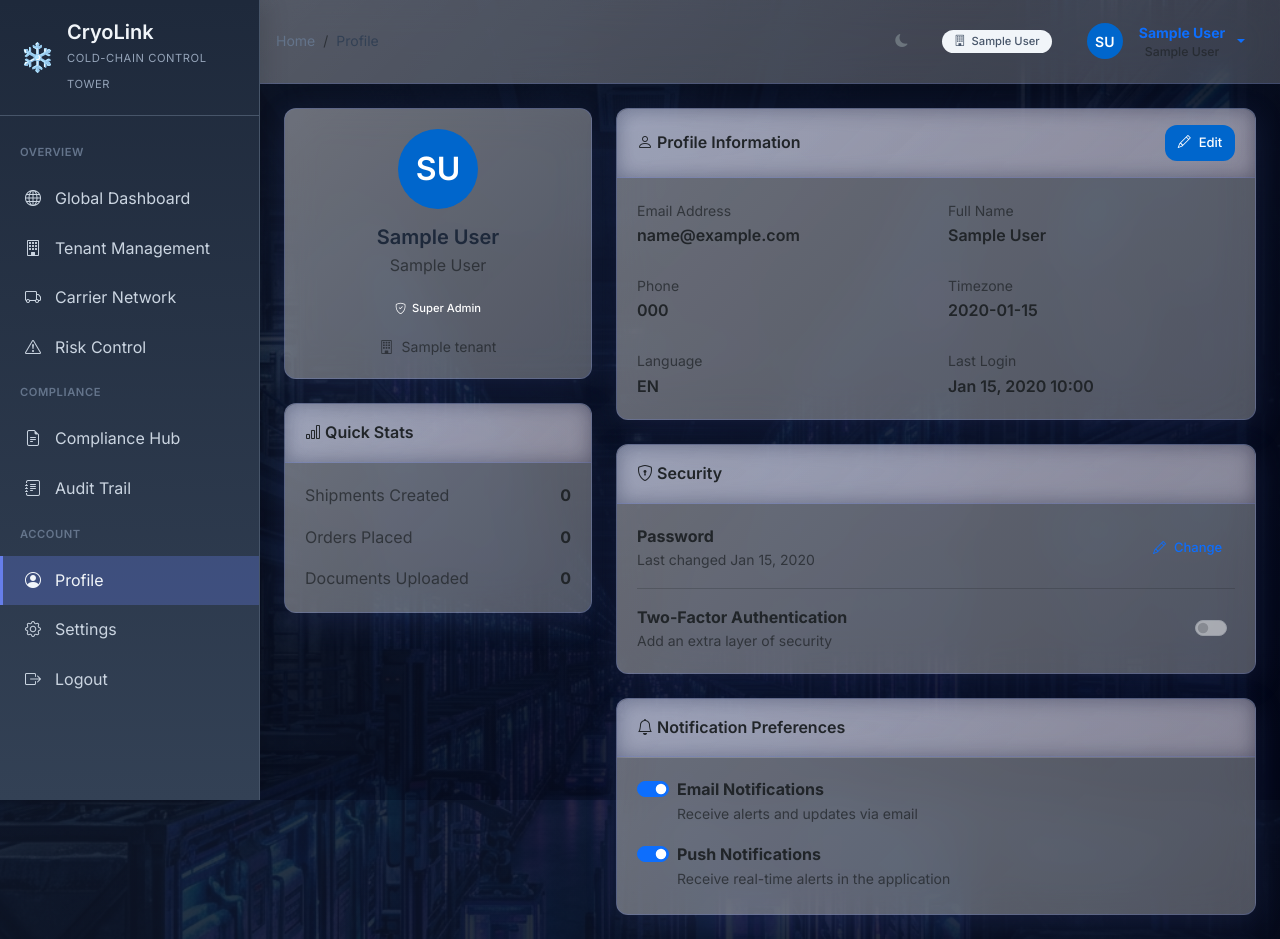
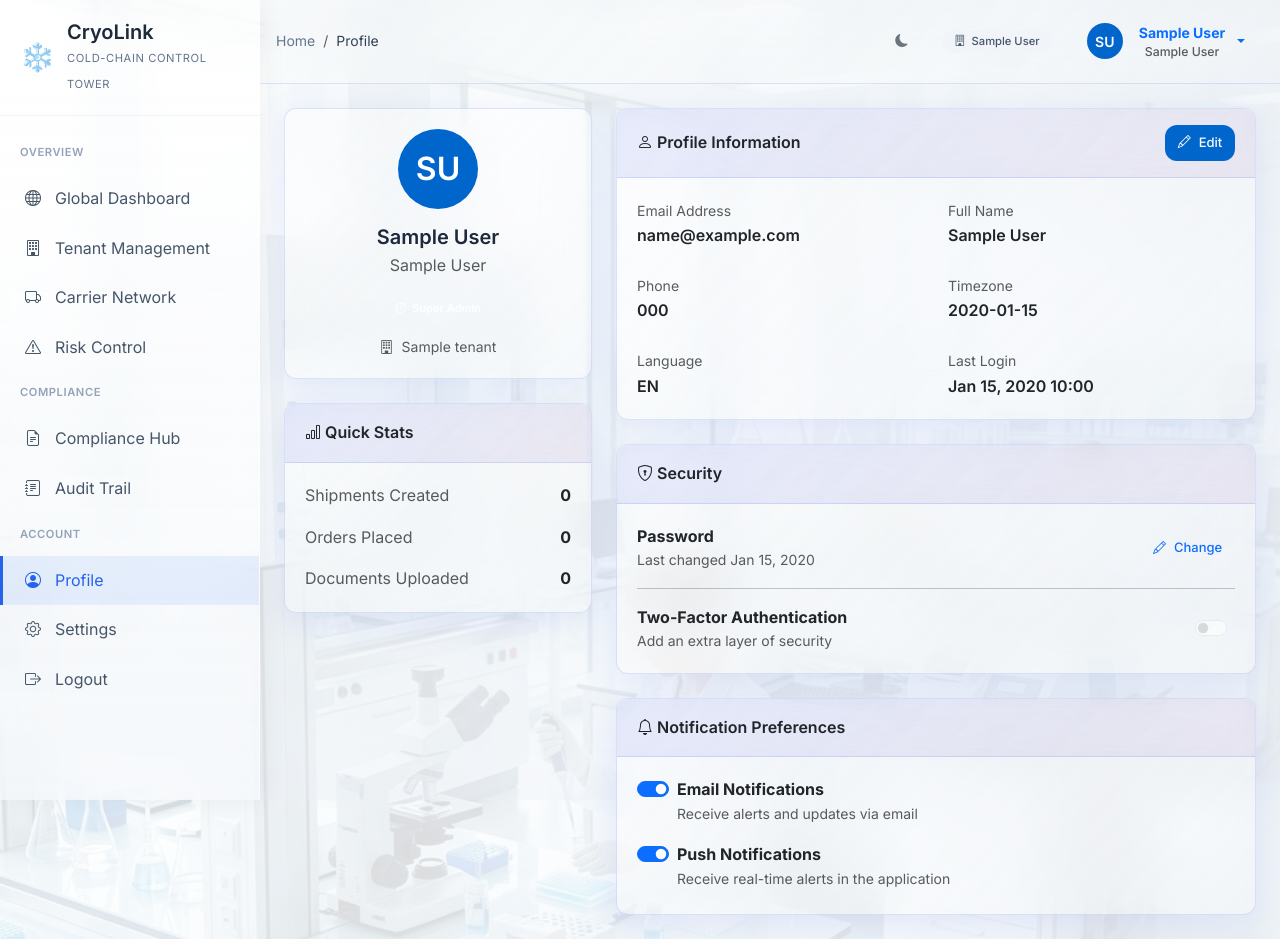
Before and after one commit to oeiaoeia/CryoLink, a Flask app: page /auth/profile in a window 1280 px wide. Run offline with Flask 3, Linux system fonts and the light colour scheme; a user stored in the database is signed in; tables that the repository leaves empty hold one stand-in row (values such as "Sample post").

Commit message:
feat: Dual theme immersive backgrounds and harmonious HSL badge colors

```diff
--- a/static/css/style.css
+++ b/static/css/style.css
@@ -50,10 +50,8 @@
 /* Base Styles */
 body {
     font-family: 'Inter', -apple-system, BlinkMacSystemFont, 'Segoe UI', Roboto, sans-serif;
-    background: linear-gradient(135deg, rgba(15, 23, 42, 0.85) 0%, rgba(2, 6, 23, 0.95) 100%),
-                url('../img/app_bg.png') no-repeat center center fixed;
-    background-size: cover;
-    color: var(--slate-100);
+    background-color: var(--bg-cold);
+    color: var(--slate-700);
     line-height: 1.6;
 }
 
--- a/templates/base.html
+++ b/templates/base.html
@@ -262,7 +262,16 @@
 
     [data-theme="dark"] body {
         color: #f1f5f9;
-        background-color: transparent !important;
+        background: linear-gradient(135deg, rgba(15, 23, 42, 0.85) 0%, rgba(2, 6, 23, 0.95) 100%),
+                    url("{{ url_for('static', filename='img/app_bg.png') }}") no-repeat center center fixed !important;
+        background-size: cover !important;
+    }
+
+    [data-theme="light"] body {
+        color: #334155;
+        background: linear-gradient(135deg, rgba(255, 255, 255, 0.85) 0%, rgba(241, 245, 249, 0.95) 100%),
+                    url("{{ url_for('static', filename='img/app_bg_light.png') }}") no-repeat center center fixed !important;
+        background-size: cover !important;
     }
 
     /* Headings - Much Brighter in Dark Mode */
@@ -828,42 +837,42 @@
     }
 
     [data-theme="light"] .sidebar {
-        background: linear-gradient(180deg, #1e293b 0%, #334155 100%);
+        background: linear-gradient(180deg, rgba(255, 255, 255, 0.7) 0%, rgba(248, 250, 252, 0.6) 100%);
         backdrop-filter: blur(20px);
         -webkit-backdrop-filter: blur(20px);
-        border-right: 1px solid #475569;
-        box-shadow: 4px 0 24px rgba(0, 0, 0, 0.15);
+        border-right: 1px solid rgba(255, 255, 255, 0.5);
+        box-shadow: 4px 0 24px rgba(0, 0, 0, 0.05);
     }
 
     [data-theme="light"] .sidebar .sidebar-brand {
-        border-color: #475569;
+        border-color: rgba(0, 0, 0, 0.05);
     }
 
     [data-theme="light"] .sidebar-brand h5 {
-        color: #f1f5f9 !important;
+        color: #1e293b !important;
     }
 
     [data-theme="light"] .sidebar-brand small {
+        color: #64748b !important;
+    }
+
+    [data-theme="light"] .sidebar-nav .nav-section {
         color: #94a3b8 !important;
     }
 
-    [data-theme="light"] .sidebar-nav .nav-section {
-        color: #64748b !important;
-    }
-
     [data-theme="light"] .sidebar-nav .nav-link {
-        color: #cbd5e1 !important;
+        color: #475569 !important;
     }
 
     [data-theme="light"] .sidebar-nav .nav-link:hover {
-        background: rgba(255, 255, 255, 0.1);
-        color: #f1f5f9 !important;
+        background: rgba(255, 255, 255, 0.8);
+        color: #0f172a !important;
     }
 
     [data-theme="light"] .sidebar-nav .nav-link.active {
-        background: rgba(102, 126, 234, 0.3);
-        color: #f1f5f9 !important;
-        border-left-color: #667eea;
+        background: rgba(59, 130, 246, 0.1);
+        color: #2563eb !important;
+        border-left-color: #2563eb;
     }
 
     /* Top Navbar */
```
Also changed, not shown: other parts of templates/base.html (+16 -16 lines), static/img/app_bg_light.png (added).
